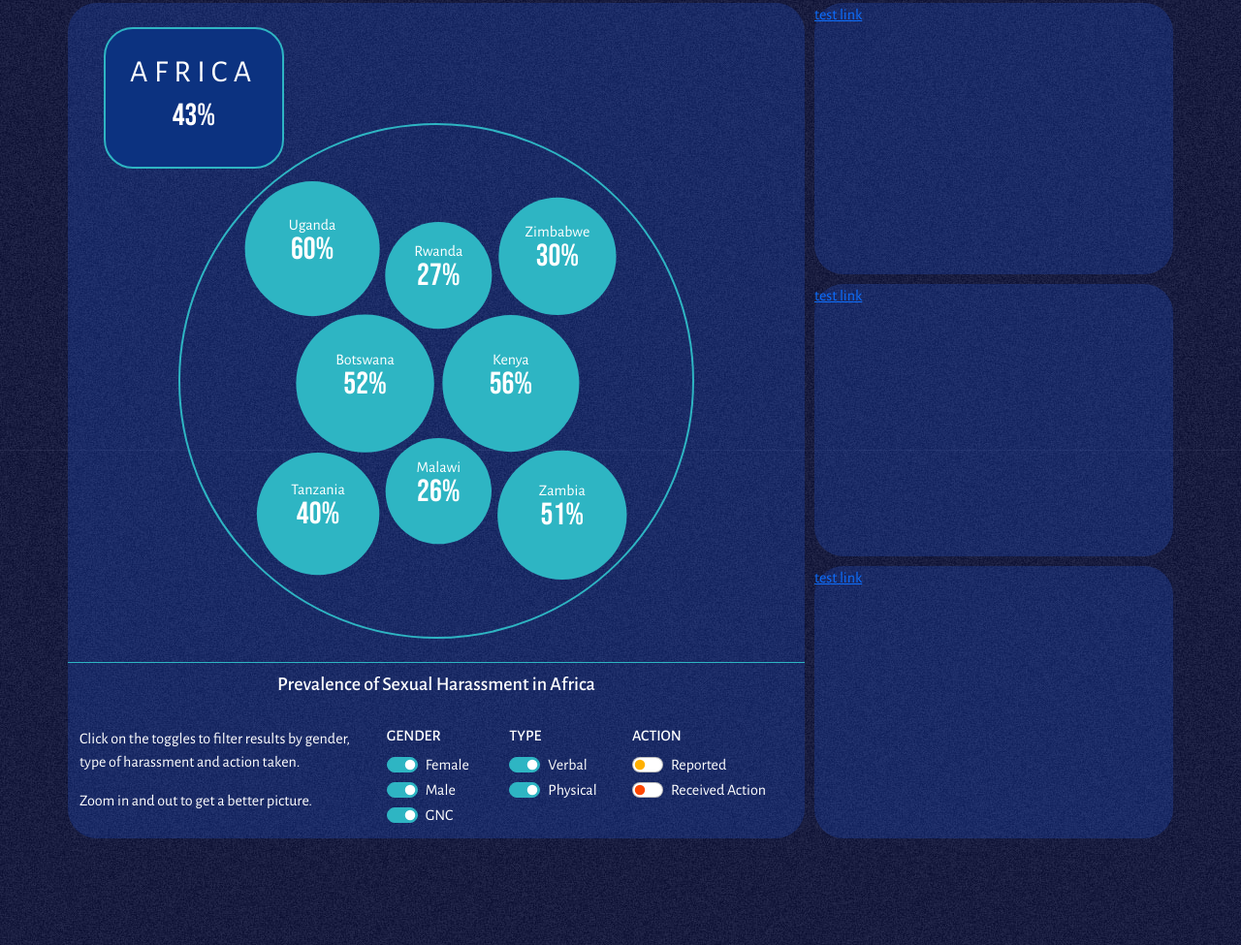
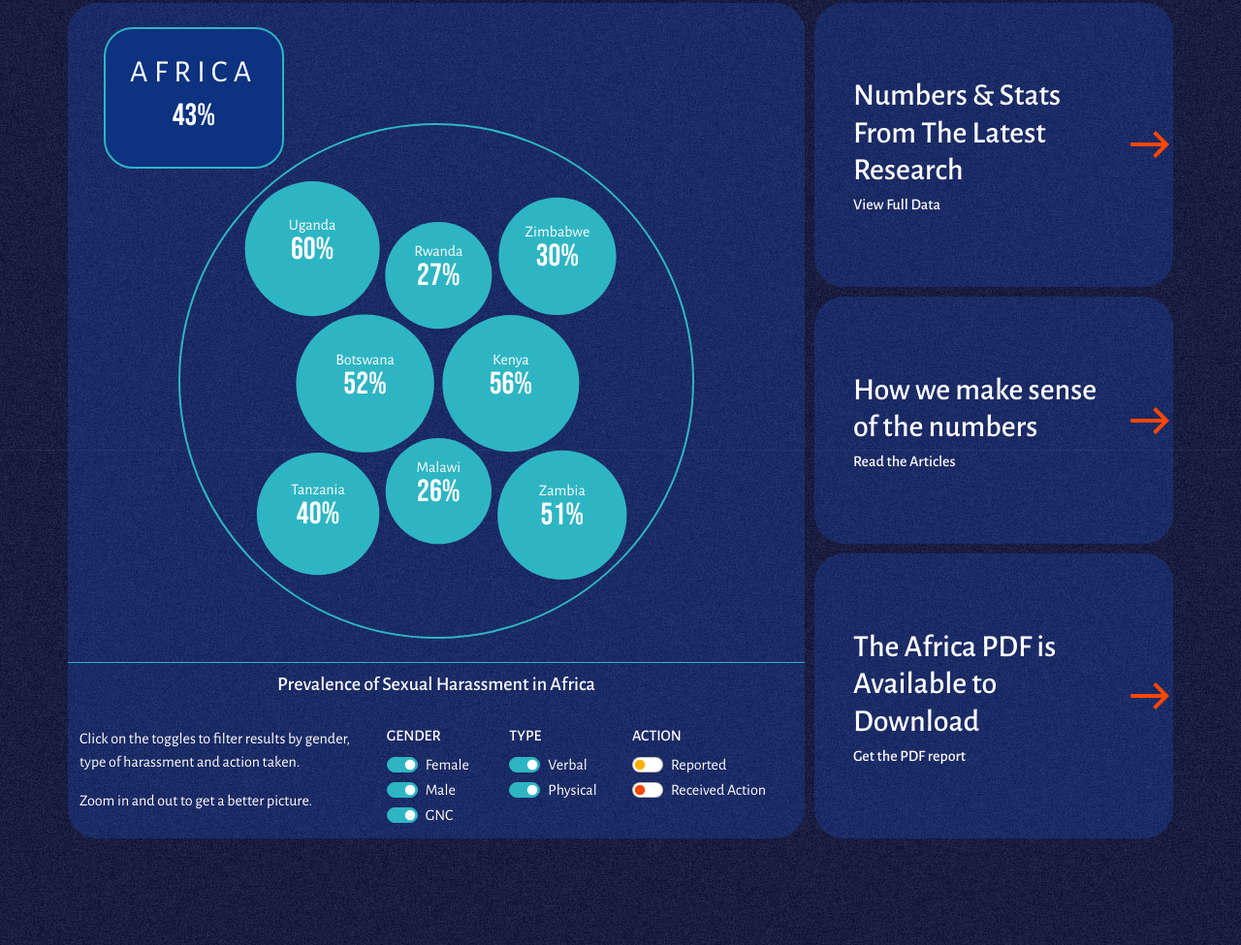
Before and after one commit to Littl3S3al/WIN-SH-Data, a plain HTML site: page index.html in a window 1280 px wide. Shown: the part 514-1489 px from the top of the page at 97% size. Drawn offline with nearby package versions, Linux system fonts and the light colour scheme; files whose address does not match are found by name.

Commit message:
finished home page

```diff
--- a/index.html
+++ b/index.html
@@ -101,14 +101,50 @@
         </div>
 
         <div id="data-links" class="d-flex flex-column col-sm-12 col-lg-4">
-          <div class="flex-grow-1 data-link bg-blue-20 my-rounded">
-            <a href="">test link</a>
+          <div class="flex-grow-1 d-flex align-items-center data-link bg-blue-20 my-rounded">
+            <a href="/full-data.html">
+              <div class="flex-row d-flex my-links">
+                <div class="col-sm-8 col-md-10 text-left">
+                  <h2>Numbers & Stats From The Latest Research</h2>
+                  <h6>View Full Data</h6>
+                </div>
+                <div class="col-sm-4 col-md-2 d-flex align-items-center justify-content-end">
+                  <i class="material-icons">
+                    east
+                    </i>
+                </div>
+              </div>
+            </a>
           </div>
-          <div class="flex-grow-1 data-link bg-blue-20 my-rounded">
-            <a href="">test link</a>
+          <div class="flex-grow-1 d-flex align-items-center data-link bg-blue-20 my-rounded">
+            <a href="/articles.html">
+              <div class="flex-row d-flex my-links">
+                <div class="col-sm-8 col-md-10 text-left">
+                  <h2>How we make sense of the numbers</h2>
+                  <h6>Read the Articles</h6>
+                </div>
+                <div class="col-sm-4 col-md-2 d-flex align-items-center justify-content-end">
+                  <i class="material-icons">
+                    east
+                    </i>
+                </div>
+              </div>
+            </a>
           </div>
-          <div class="flex-grow-1 data-link bg-blue-20 my-rounded">
-            <a href="">test link</a>
+          <div class="flex-grow-1 d-flex align-items-center data-link bg-blue-20 my-rounded">
+            <a href="/reports.html">
+              <div class="flex-row d-flex my-links">
+                <div class="col-sm-8 col-md-10 text-left">
+                  <h2>The Africa PDF is Available to Download</h2>
+                  <h6>Get the PDF report</h6>
+                </div>
+                <div class="col-sm-4 col-md-2 d-flex align-items-center justify-content-end">
+                  <i class="material-icons">
+                    east
+                    </i>
+                </div>
+              </div>
+            </a>
           </div>
         </div>
       </div>
--- a/scss/style.scss
+++ b/scss/style.scss
@@ -100,7 +100,21 @@ $grid-padding: 10px;
     }
 }
 #data-links{
-    padding: 0;
+    padding: 0!important;
+    a{
+        color: white;
+        text-decoration: none;
+    }
+    i.material-icons{
+        color: $red;
+        font-size: 2em;
+        @include mQ ($md) {
+            font-size: 3em;
+        }
+    }
+    .my-links{
+        padding: 0 20px;
+    }
     div{
         margin-top: $grid-padding;
         &:last-child{
@@ -108,6 +122,12 @@ $grid-padding: 10px;
         }
         @include mQ ($lg){
             margin-left: $grid-padding;
+        }
+    }
+    .data-link{
+        &:hover{
+            background: rgba($teal, 0.7);
+            transition: background 0.5s;
         }
     }
 }
```
Also changed, not shown: css/style.css, 1 other file.
